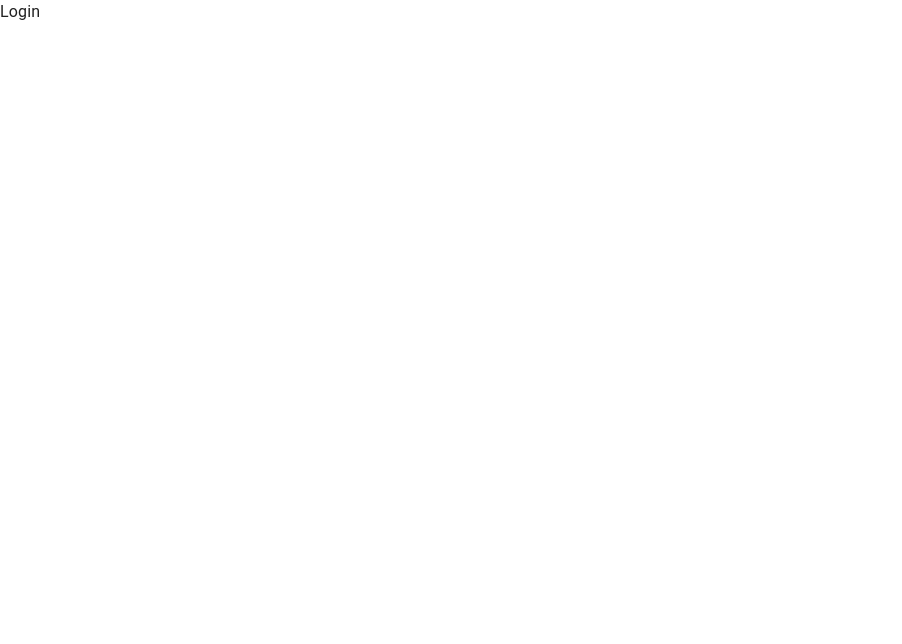
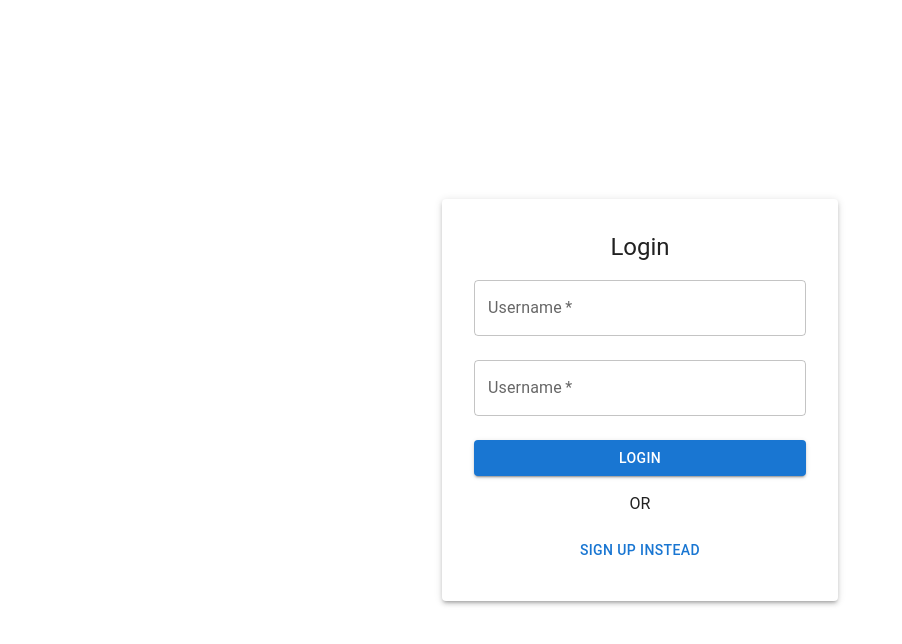
Before and after one commit to Prateekyadav01/Chatting_Major, a React (Vite) app in the folder client/: page /login in a window 1280 px wide. Shown: the top 644 px of the page, without its empty margins (0-902 px from the left). Built offline with nearby package versions, Linux system fonts and the light colour scheme.

Commit message:
login and signup done

```diff
--- a/client/src/pages/Login.jsx
+++ b/client/src/pages/Login.jsx
@@ -1,10 +1,138 @@
-import React from 'react'
+import React, { useState } from 'react'
+import { Button, Container, Paper, TextField, Typography } from "@mui/material"
+const Login = () => {
+  const [isLogin, setLogin] = useState(true);
 
-const Login = () => {
+const toggleLogin = ()=> setLogin((prev)=>!prev);
   return (
-    <div>
-      Login
-    </div>
+    <Container
+     component={"main"}
+     maxWidth="xs"
+     sx={{
+      height:"100vh",
+      display:"flex",
+      justifyContent:"center",
+      alignItems:"center"
+     }}
+    >
+      <Paper
+        elevation={3}
+        sx={{
+          padding: 4,
+          display: "flex",
+          flexDirection: "column",
+          alignItems: "center",
+        }}
+      >
+        {
+
+          isLogin ? (
+            <>
+              <Typography variant='h5'>Login</Typography>
+              <form style={{
+
+              }}>
+                <TextField
+                  required
+                  fullWidth
+                  label="Username"
+                  margin='normal'
+                  variant='outlined'
+                />
+
+                <TextField
+                  required
+                  fullWidth
+                  type='password'
+                  label="Username"
+                  margin='normal'
+                  variant='outlined'
+                />
+
+                <Button
+                  sx={{
+                    marginTop: "1rem",
+                  }}
+                  variant='contained'
+                  color='primary'
+                  type='submit'
+                  fullWidth
+                >
+                  Login
+                </Button>
+                <Typography textAlign={"center"} m={"1rem"}>
+                  OR
+                </Typography>
+                <Button fullWidth variant='text' onClick={toggleLogin}>
+                  Sign up Instead
+                </Button>
+              </form>
+            </>
+          )
+            :
+            (
+              <>
+               <Typography variant='h5'>SignUp</Typography>
+              <form style={{
+
+              }}>
+                <TextField
+                  required
+                  fullWidth
+                  label="name"
+                  margin='normal'
+                  variant='outlined'
+                />
+                 <TextField
+                  required
+                  fullWidth
+                  label="bio"
+                  margin='normal'
+                  variant='outlined'
+                />
+                 <TextField
+                  required
+                  fullWidth
+                  label="Username"
+                  margin='normal'
+                  variant='outlined'
+                />
+
+                <TextField
+                  required
+                  fullWidth
+                  type='password'
+                  label="Username"
+                  margin='normal'
+                  variant='outlined'
+                />
+
+                <Button
+                  sx={{
+                    marginTop: "1rem",
+                  }}
+                  variant='contained'
+                  color='primary'
+                  type='submit'
+                  fullWidth
+                >
+                  Login
+                </Button>
+                <Typography textAlign={"center"} m={"1rem"}>
+                  OR
+                </Typography>
+                <Button fullWidth variant='text' onClick={toggleLogin}>
+                  Login up Instead
+                </Button>
+              </form>
+            </>
+
+            )
+
+        }
+      </Paper>
+
+    </Container>
   )
 }
 
```
